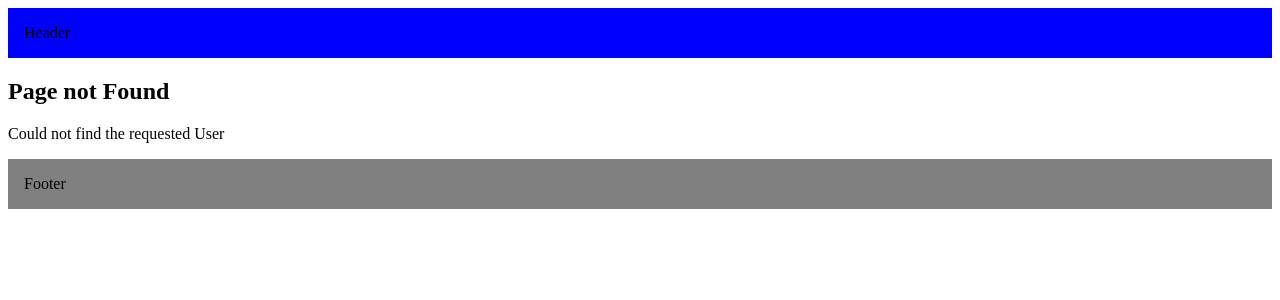
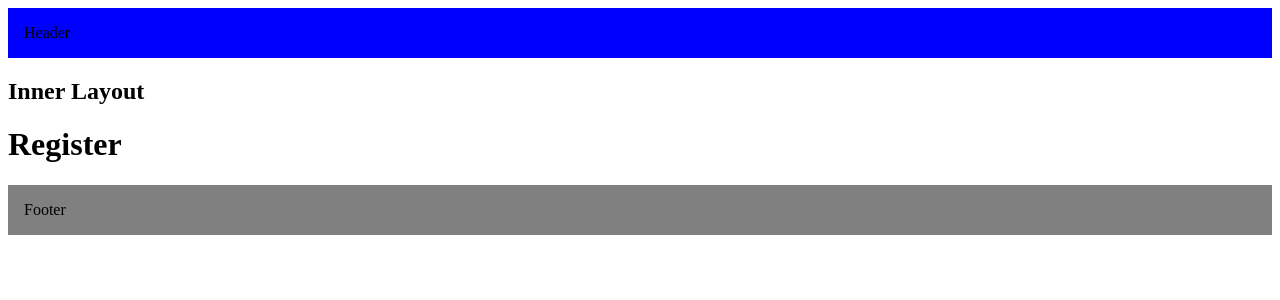
Before and after one commit to Muhammadali7866/nextJs-learning, a Next.js app: page /register in a window 1280 px wide. Before the commit this address had no page. Shown: the top 300 px of the page. Built offline with nearby package versions, Linux system fonts and the light colour scheme.

Commit message:
16-Route Group Layout

```diff
--- /dev/null
+++ b/app/(auth)/(with-auth-layout)/layout.tsx
@@ -0,0 +1,12 @@
+export default function AuthLayout({
+  children,
+}: {
+  children: React.ReactNode;
+}) {
+  return (
+    <>
+      <h2>Inner Layout</h2>
+      {children}
+    </>
+  );
+}
--- /dev/null
+++ b/app/(auth)/(with-auth-layout)/login/page.tsx
@@ -0,0 +1,3 @@
+export default function Login() {
+  return <h1>Login</h1>;
+}
--- /dev/null
+++ b/app/(auth)/(with-auth-layout)/register/page.tsx
@@ -0,0 +1,3 @@
+export default function Login() {
+  return <h1>Register</h1>;
+}
```
